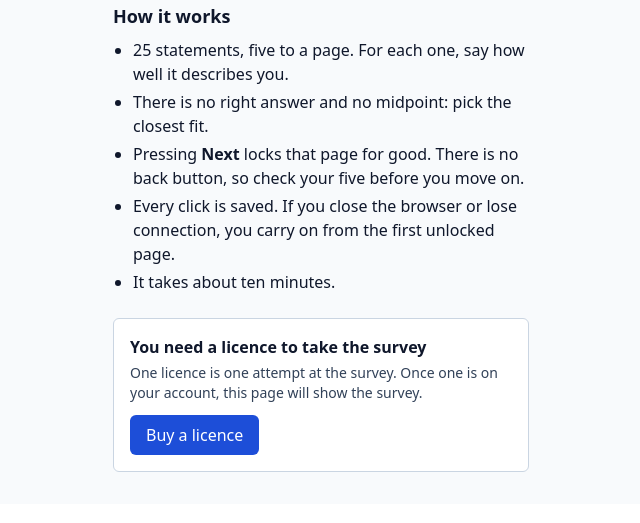
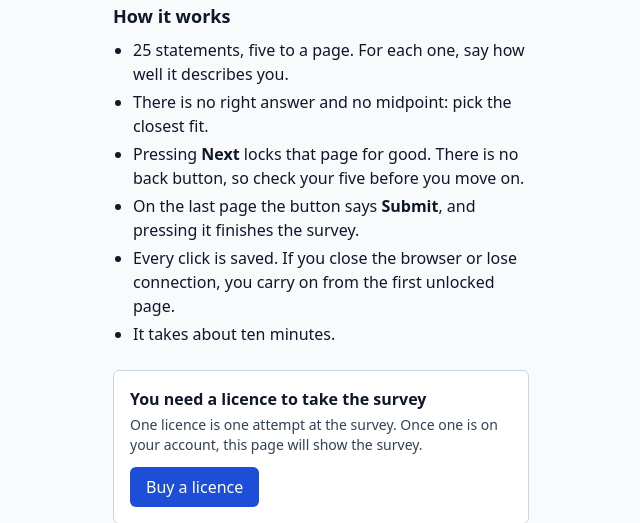
Before and after one commit to Sohum-Gupta/AccelerareMVP, a Django app: page /survey/start/ in a window 1280 px wide. Shown: the part 343-866 px from the top of the page, without its empty margins (319-959 px from the left). Before the commit the page ends 815 px from the top, so only its background shows below. Run offline with Django 5.2, Linux system fonts and the light colour scheme; a user stored in the database is signed in; tables that the repository leaves empty hold one stand-in row (values such as "Sample post"); data that the repository does not hold is empty; style sheets or scripts are compiled from the project's sources.

Commit message:
Let the last page's button submit the survey, and say "you need a licence" once (T-19, points 1 and 2) (#93)
Two things the founder raised on the live site.

1. After the fifth page a person landed on a page that only said
   everything was answered, with a Submit button. Every page was already
   locked, so there was nothing to review. The last page's button now
   reads "Submit" and finishes the survey: it locks the page, submits and
   goes to the result. The line above it says so, and the start page's
   "How it works" list mentions it.

   The review page stays as the way back for someone whose last page was
   locked but whose submit did not finish; its text now says the survey
   has not been submitted yet.

2. Someone without a licence who opened a survey page was sent to the
   start page with a message "You need a licence" above a box that said
   the same. The message is gone; the box stays.

Co-authored-by: Claude <noreply@anthropic.com>

```diff
--- a/apps/responses/views.py
+++ b/apps/responses/views.py
@@ -144,7 +144,8 @@ def _own_draft_required(view):
         if not licences.has_survey_access(request.user, membership):
             if membership is not None:
                 raise Http404
-            messages.warning(request, "You need a licence to take the survey.")
+            # No message here: the start page says a licence is needed, in
+            # its own box, and saying it twice was noise.
             return redirect("responses:start")
         if response is None or response.entitlement.revoked_at is not None:
             raise Http404
@@ -234,6 +235,7 @@ def page(request, response, number):
         "response": response,
         "number": number,
         "page_count": services.page_count(response),
+        "is_last": number >= services.page_count(response),
         "statements": statements,
         "organization": _organization(response.membership),
     }
@@ -286,7 +288,12 @@ def save_answer(request, response):
 @_own_draft_required
 def next_page(request, response):
     """
-    The Next button: save the choices the page showed and lock it, then carry on.
+    The button under a page of statements: save the choices the page showed
+    and lock it, then carry on. On every page but the last it reads "Next". On
+    the last it reads "Submit", and locking that page also submits the survey:
+    nothing is left to answer and no page can be reopened, so a separate
+    "ready to submit" page would only be one more click.
+
     A page that is already locked is a double click, so carry on quietly.
     """
     if request.method != "POST":
@@ -297,20 +304,28 @@ def next_page(request, response):
         if key.startswith("answer-")
     }
     try:
-        services.complete_page(response, request.POST.get("page"), shown)
+        response = services.complete_page(response, request.POST.get("page"), shown)
     except services.Locked:
         pass
     except services.Refused as error:
         messages.error(request, str(error))
     except Response.DoesNotExist:
         return _gone(response)
+    else:
+        if response.pages_completed >= services.page_count(response):
+            return _finish(request, response)
     return redirect("responses:resume", response.pk)
 
 
 @never_cache
 @_own_draft_required
 def review(request, response):
-    """Every page is locked: how many are answered (never which or what), and Submit."""
+    """
+    Every page is locked and the survey is not submitted yet: how many are
+    answered (never which or what), and Submit. The last page's own button
+    submits, so a person only lands here if that could not finish (they lost
+    the connection at that moment, say) and they have come back.
+    """
     here = reverse("responses:review", args=[response.pk])
     if _where_now(response) != here:
         return redirect(_where_now(response))
@@ -333,6 +348,11 @@ def submit(request, response):
     """
     if request.method != "POST":
         return redirect("responses:review", response.pk)
+    return _finish(request, response)
+
+
+def _finish(request, response):
+    """Submit a response whose pages are all locked, and go to its result."""
     try:
         services.submit(response)
     except services.Locked:
--- a/templates/responses/disclosure.html
+++ b/templates/responses/disclosure.html
@@ -42,6 +42,7 @@
       <li>25 statements, five to a page. For each one, say how well it describes you.</li>
       <li>There is no right answer and no midpoint: pick the closest fit.</li>
       <li>Pressing <strong>Next</strong> locks that page for good. There is no back button, so check your five before you move on.</li>
+      <li>On the last page the button says <strong>Submit</strong>, and pressing it finishes the survey.</li>
       <li>Every click is saved. If you close the browser or lose connection, you carry on from the first unlocked page.</li>
       <li>It takes about ten minutes.</li>
     </ul>
--- a/templates/responses/review.html
+++ b/templates/responses/review.html
@@ -5,7 +5,7 @@
   <h1>Ready to submit</h1>
   <p class="text-lg font-medium">{{ answered }} of {{ total }} answered</p>
   {% if organization %}<p class="text-sm text-slate-600">You are taking this survey for {{ organization }}.</p>{% endif %}
-  <p>Every page is locked. Once you submit, you will see your results, not your answers, and the survey cannot be changed.</p>
+  <p>Every page is locked, but the survey has not been submitted yet. Once you submit, you will see your results, not your answers, and the survey cannot be changed.</p>
   <form method="post" action="{% url 'responses:submit' response_id %}">
     {% csrf_token %}
     <button type="submit" class="w-full">Submit</button>
```
Also changed, not shown: templates/responses/page.html (+8 -2 lines), tests/test_disclosure.py (+7 -0 lines), tests/test_statement_pages.py (+56 -5 lines).
